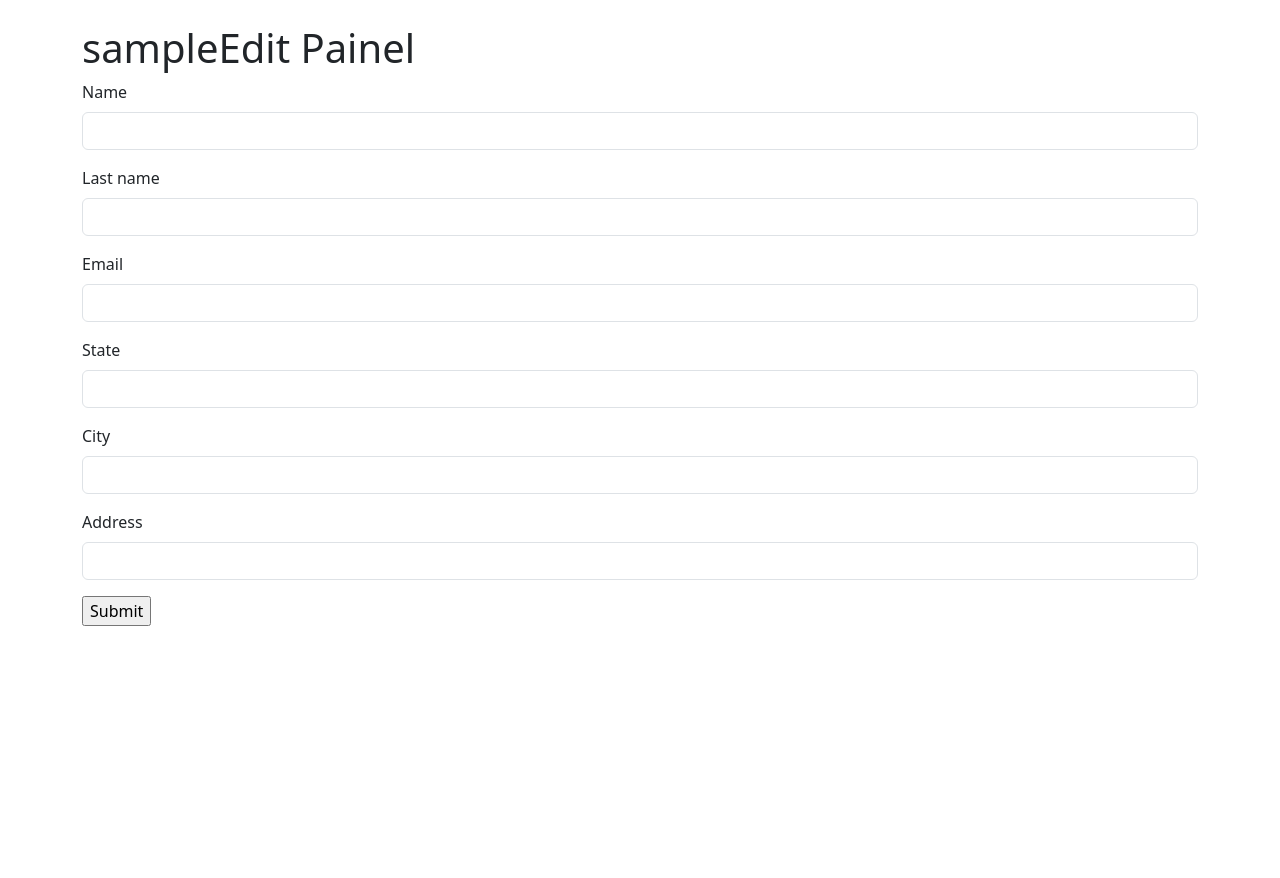
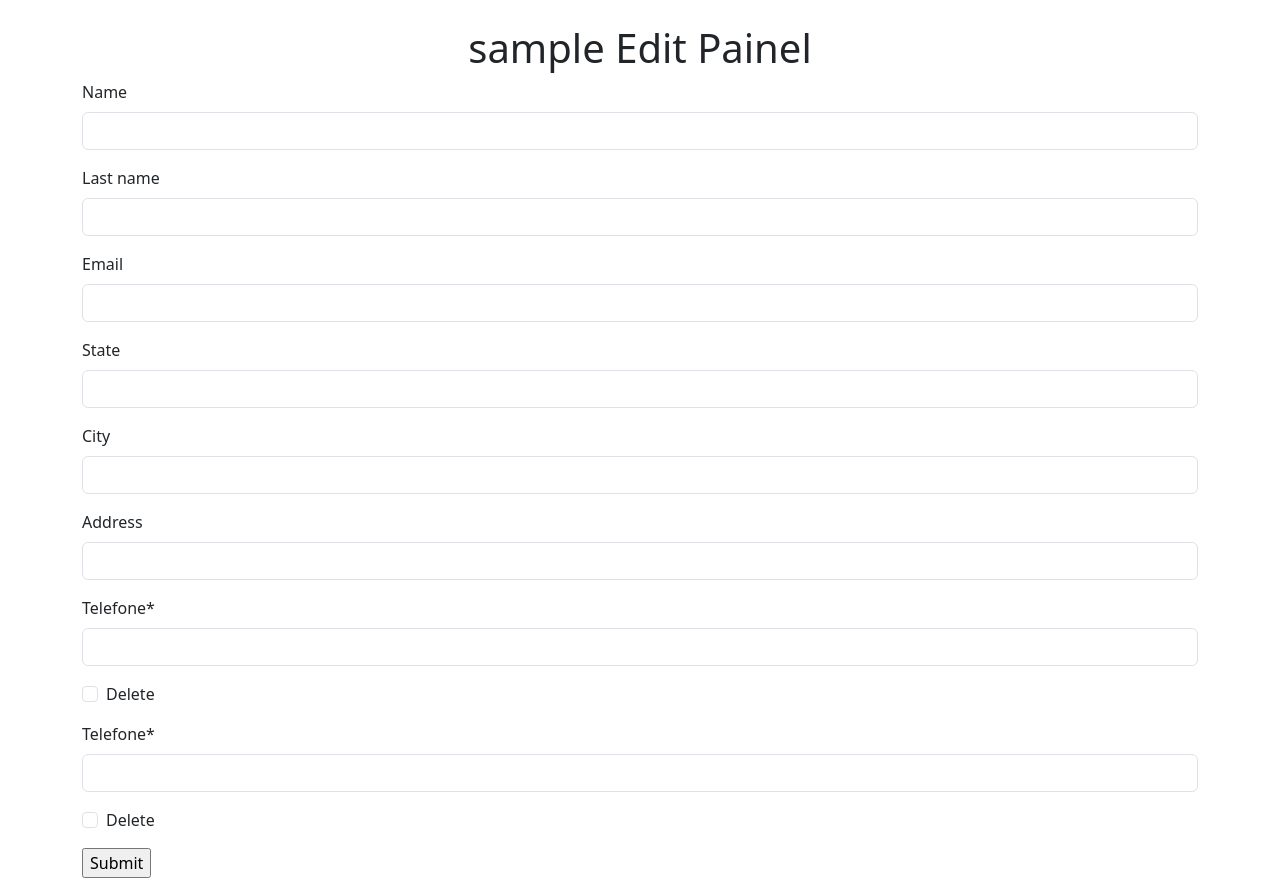
Before and after one commit to victorhenrique07/Desafio-Python-WeDev-Software, a Django app: page /app/1/ in a window 1280 px wide. Before the commit the page ends 626 px from the top, so only its background shows below. Run offline with Django 4.2, Linux system fonts and the light colour scheme; a user stored in the database is signed in; tables that the repository leaves empty hold one stand-in row (values such as "Sample post"); some libraries are stand-ins or nearby versions.

Commit message:
feat(style index.html): adding style component to username in Edit Painel

```diff
--- a/wedev/app/templates/index.html
+++ b/wedev/app/templates/index.html
@@ -2,11 +2,12 @@
 {% load crispy_forms_tags %}
 
 {% block content %}
-  <form method="POST">
+  <form method="post">
       {% csrf_token %}
-      <h1>{{user.username}}Edit Painel</h1>
+      <h1 style="text-align: center;">{{user.username}} Edit Painel</h1>
       {{form|crispy}}
+      {{telefone|crispy}}
       <input type="submit" value="Submit">
-  </form>
+    </form>
 
 {% endblock %}
```
